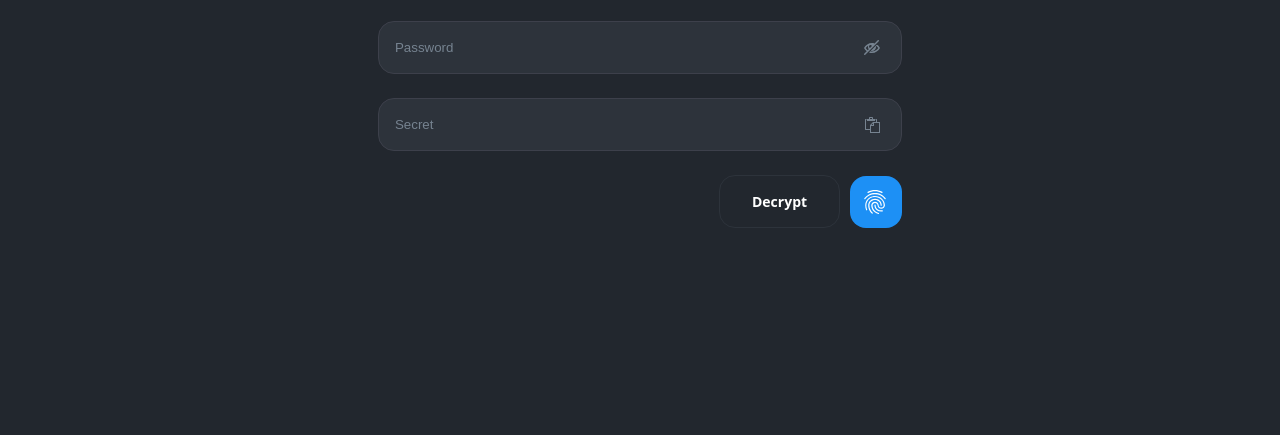
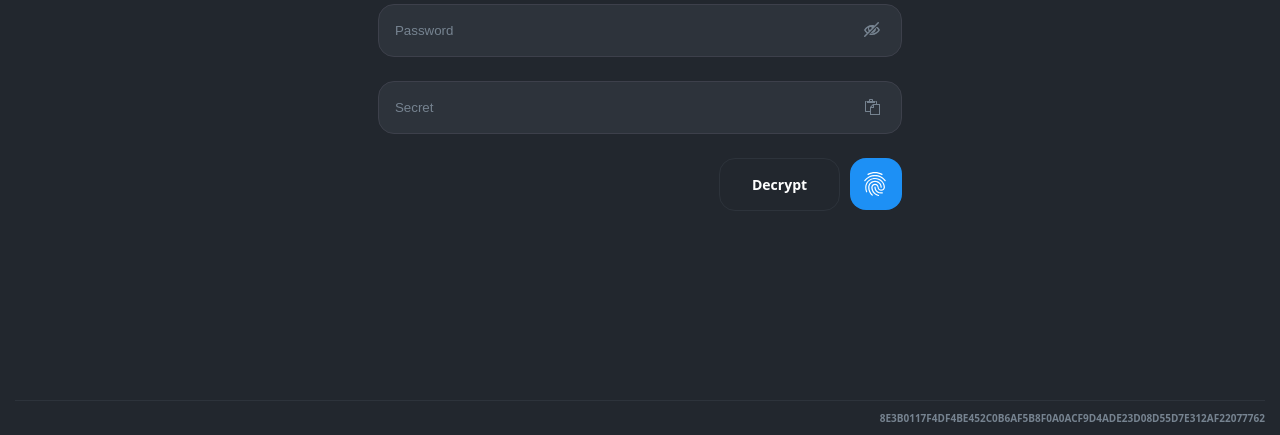
Before and after one commit to Muhammad-1990/Hashmonic, a plain HTML site: page index.html in a window 1280 px wide. Shown: the part 365-800 px from the top of the page. Drawn offline with Linux system fonts and the light colour scheme.

Commit message:
Update index.html

```diff
--- a/index.html
+++ b/index.html
@@ -270,11 +270,13 @@
 
         .footer {
             flex-wrap: wrap;
-            overflow-wrap: anywhere;
-            text-align: right;
-            font-size: 10px;
-            padding: 10px 0;
-            color: var(--color-lightAlt);
+    overflow-wrap: anywhere;
+    text-align: right;
+    font-size: 10px;
+    padding: 10px 0;
+    color: var(--color-lightAlt);
+    border-top: 1px solid var(--color-primary);
+    text-transform: uppercase;
         }
     </style>
 </head>
@@ -315,6 +317,9 @@
             </span>
         </div>
     </div>
+    <div class="footer">
+        <span>8e3b0117f4df4be452c0b6af5b8f0a0acf9d4ade23d08d55d7e312af22077762</span>
+    </div>
 
     <script>
         eye.addEventListener("click", function () {
```
